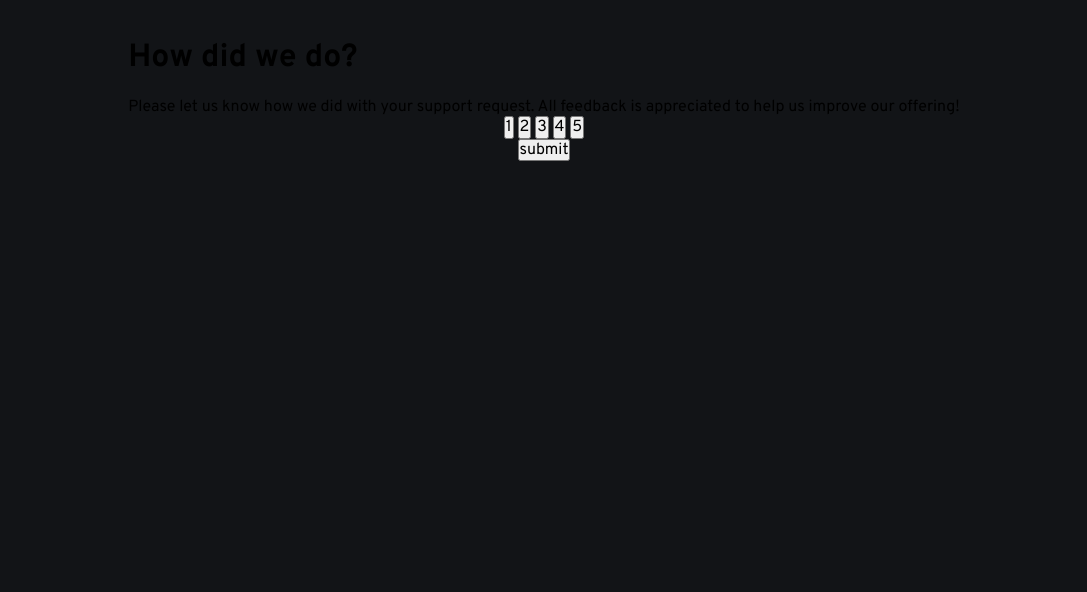
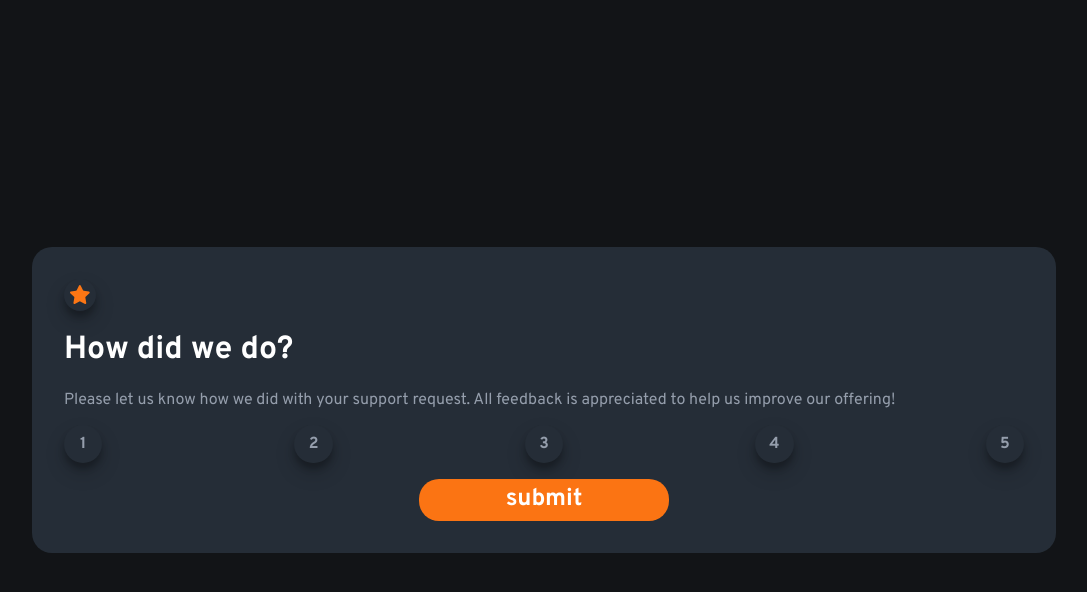
Before and after one commit to SathishSAKA26/interactive-rating, a plain HTML site: page index.html in a window 1280 px wide. Shown: the whole page, without its empty margins (96-1183 px from the left). Drawn offline with Linux system fonts and the light colour scheme.

Commit message:
button is comlit

```diff
--- a/index.html
+++ b/index.html
@@ -33,9 +33,9 @@
     <!-- start main card -->
     <div class="main-card">
       <div class="img-section">
-        <i class="fa-sharp fa-solid fa-star-sharp-half-stroke"></i>
+        <img src="./images/icon-star.svg" alt="star" class="star-img" />
       </div>
-      <div class="title">
+      <div class="title-container">
         <h1 class="title">How did we do?</h1>
         <p class="para">
           Please let us know how we did with your support request. All feedback
@@ -43,11 +43,11 @@
         </p>
       </div>
       <div class="button-section">
-        <button class="btn-1">1</button>
-        <button class="btn-1">2</button>
-        <button class="btn-1">3</button>
-        <button class="btn-1">4</button>
-        <button class="btn-1">5</button>
+        <button class="btn btn-1">1</button>
+        <button class="btn btn-2">2</button>
+        <button class="btn btn-3">3</button>
+        <button class="btn btn-1">4</button>
+        <button class="btn btn-1">5</button>
       </div>
       <div class="submit">
         <button class="btn-submit">submit</button>
--- a/styles/style.css
+++ b/styles/style.css
@@ -20,12 +20,19 @@ html {
   --clr-dark-blue: hsl(213, 19%, 18%);
   --clr-very-dark-blue: hsl(216, 12%, 8%);
   --clr-black: #0c0b0b;
-  --box-shadow: 0px 22px 12px rgba(0, 0, 0, 0.15);
+  --box-shadow: 0px 22px 12px rgba(0, 0, 0, 0.15) -0px -22px 12px
+    rgba(0, 0, 0, 0.15);
 }
 
 body {
+  width: 100%;
+  height: 100vh;
   font-family: "Overpass", sans-serif;
   background-color: var(--clr-very-dark-blue);
+  display: flex;
+  justify-content: center;
+  flex-direction: column;
+  align-items: center;
 }
 
 /* global css */
@@ -45,12 +52,76 @@ li {
 
 /* project start */
 .main-card {
-  display: flex;
-  align-items: center;
-  flex-direction: column;
-  border-radius: 2rem;
+  width: 80%;
+  background-color: var(--clr-dark-blue);
+  border-radius: 20px;
+  padding: 2rem;
 }
 
 .img-section {
-  color: var(--clr-orange);
+  width: 2rem;
+  height: 2rem;
+  background-color: var(--clr-dark-blue);
+  box-shadow: 0 10px 20px rgba(0, 0, 0, 0.19), 0 6px 6px rgba(0, 0, 0, 0.23);
+  border-radius: 50%;
+  padding: 0.38rem;
 }
+
+.star-img {
+  width: 20px;
+}
+
+.title-container {
+  margin-bottom: 1rem;
+}
+
+.title {
+  font-size: 2rem;
+  font-weight: 600;
+  color: var(--clr-white);
+}
+
+.para {
+  color: var(--clr-light-grey);
+}
+
+.button-section {
+  display: flex;
+  justify-content: space-between;
+}
+
+.btn {
+  color: var(--clr-light-grey);
+  display: flex;
+  align-items: center;
+  justify-content: center;
+  text-align: center;
+  background-color: var(--clr-dark-blue);
+  box-shadow: 0 10px 20px rgba(0, 0, 0, 0.19), 0 6px 6px rgba(0, 0, 0, 0.23);
+  border-radius: 50%;
+  font-weight: 700;
+  border: none;
+  width: 20px;
+  height: 20px;
+  padding: 1.2rem;
+
+  cursor: pointer;
+}
+
+.submit {
+  width: 100%;
+  display: flex;
+  align-items: center;
+  justify-content: center;
+  padding-top: 1rem;
+}
+
+.btn-submit {
+  font-size: 1.5rem;
+  font-weight: 700;
+  background-color: var(--clr-orange);
+  border-radius: 20px;
+  border: none;
+  color: var(--clr-white);
+  padding: 7px 5.4rem;
+}
```
